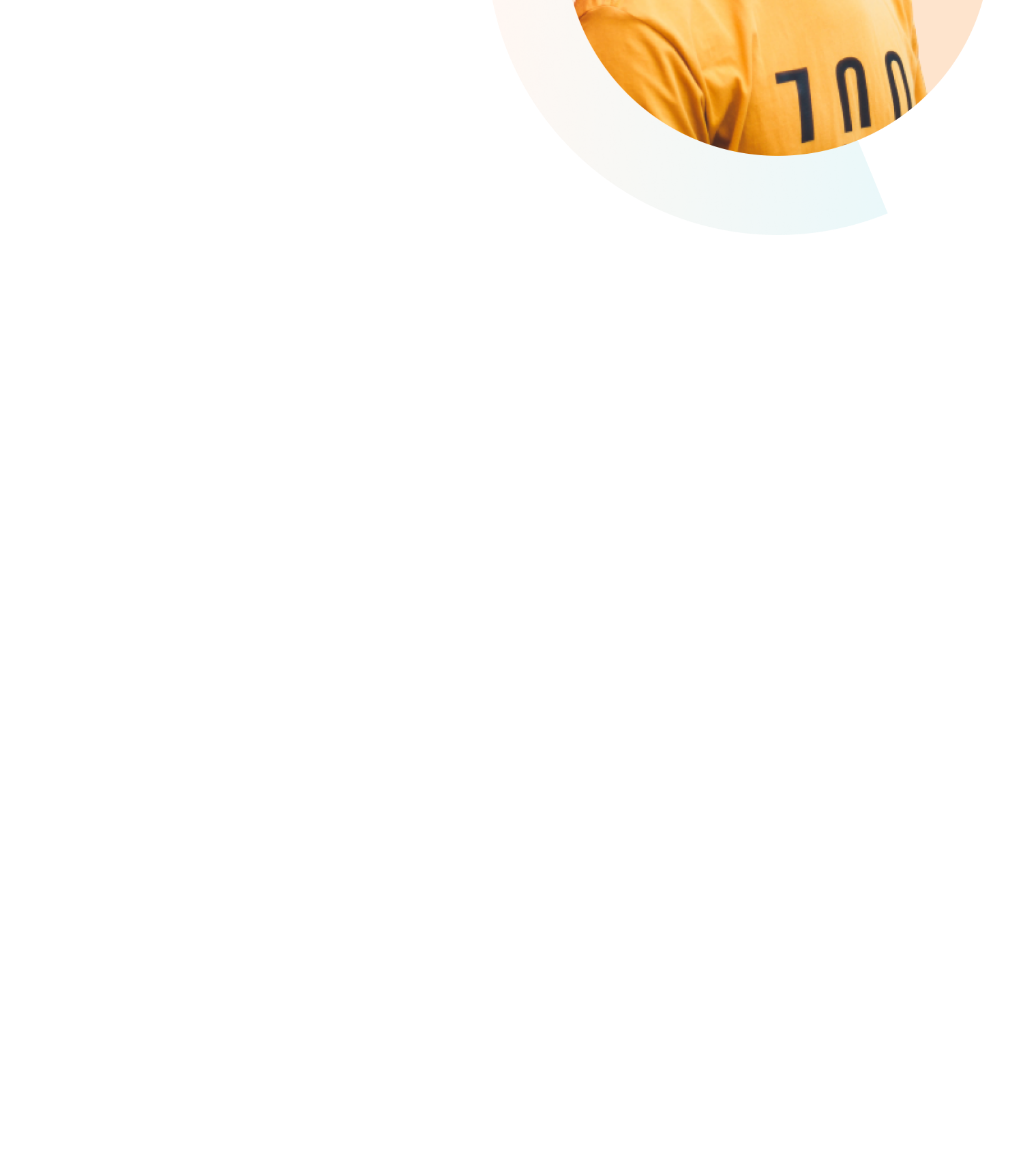
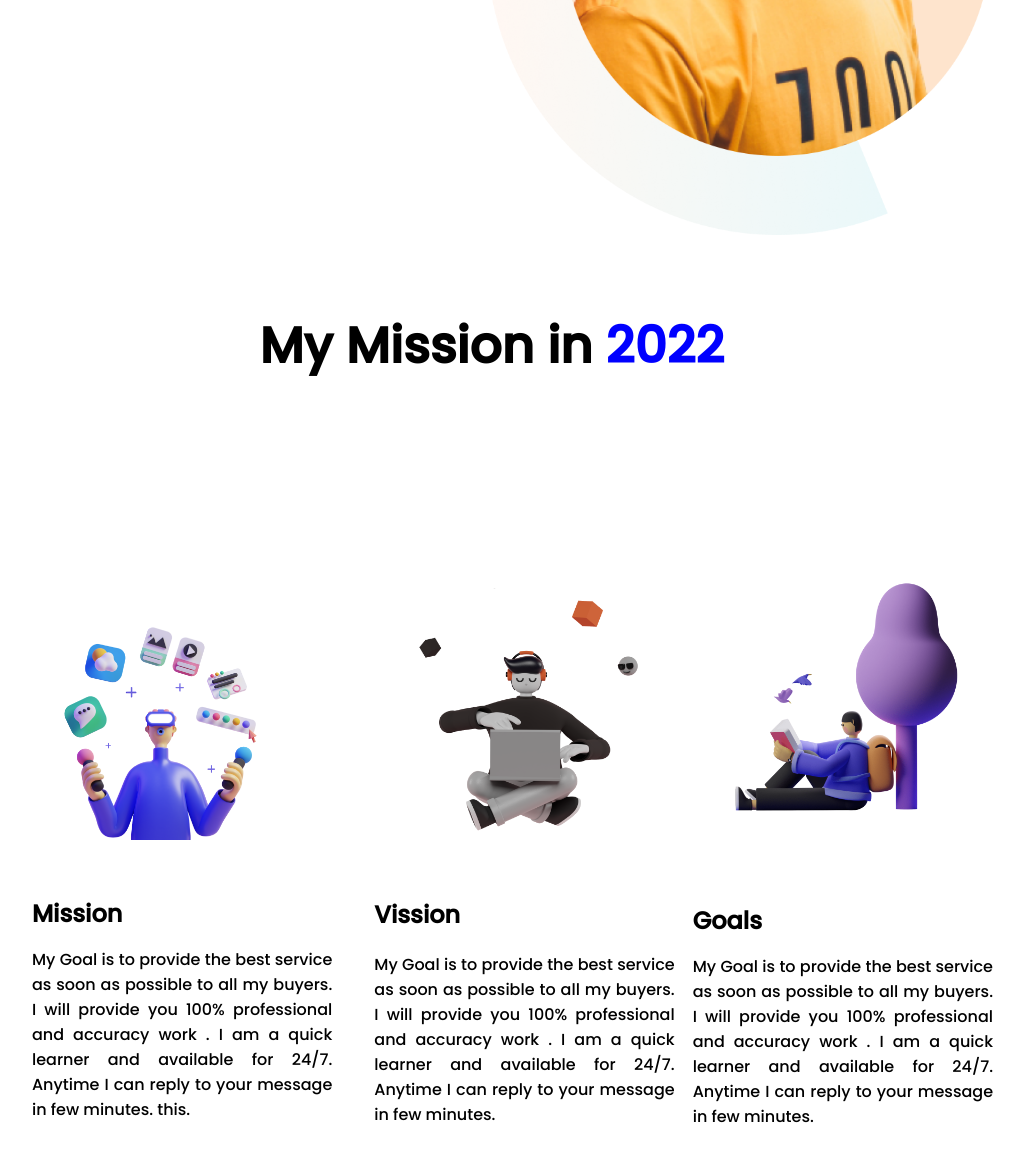
Before and after one commit to MONISANTO/mission-2022, a plain HTML site: page index.html in a window 1280 px wide. Shown: the part 565-1726 px from the top of the page, without its empty margins (153-1177 px from the left). Before the commit the page ends 865 px from the top, so only its background shows below. Drawn offline with Linux system fonts and the light colour scheme.

Commit message:
sectio-2and 3 added

```diff
--- a/index.html
+++ b/index.html
@@ -37,6 +37,35 @@
         </div>
     </section>
 
+    <section class="section-2">
+        <h1>My Mission in <span class="color-2022"> 2022 </span> </h1>
+    </section>
+
+    <section class="section-3">
+        <div class="div-2">
+            <img class="IL-1" src="illustrator-1.png" alt="">
+            <h2 class="IL-1">Mission</h2>
+            <p class="IL-1">My Goal is to provide the best service as soon as possible to all my buyers. I will
+                provide you 100% professional and accuracy work . I am a quick learner and available for 24/7. Anytime I
+                can reply to your message in few minutes.
+                this.</p>
+        </div>
+
+        <div class="div-2">
+            <img class="IL-2" src="illustrator-2.png" alt="">
+            <h2 class="IL-2"> Vission</h2>
+            <p class="IL-2"> My Goal is to provide the best service as soon as possible to all my buyers. I will
+                provide you 100% professional and accuracy work . I am a quick learner and available for 24/7. Anytime I
+                can reply to your message in few minutes. </p>
+        </div>
+        <div class="div-2">
+            <img class="IL-3" src="illustrator-3.png" alt="">
+            <h2 class="IL-3"> Goals</h2>
+            <p class="IL-3"> My Goal is to provide the best service as soon as possible to all my buyers. I will
+                provide you 100% professional and accuracy work . I am a quick learner and available for 24/7. Anytime I
+                can reply to your message in few minutes.</p>
+        </div>
+    </section>
 </body>
 
 </html>
--- a/style.css
+++ b/style.css
@@ -52,3 +52,48 @@ body{
     .marging-top1{
         margin-top: 7%;
     }
+    .section-2{
+        margin-left: 32%;
+
+
+    }
+    .color-2022{
+        color: blue;
+    }
+
+    .section-3{
+        display: flex;
+        padding: 14%;
+
+    }
+    .div-2{
+        width: 33%;
+        text-align: left;
+    }
+
+    ..div-2 image{
+        width: 100%;
+    }
+   .IL-1 {
+    width: 100%;
+    margin-bottom: 5%;
+    text-align: justify;
+    text-justify: inter-word;
+   }
+.IL-2{
+    width: 100%;
+    padding-left: 14%;
+    text-align: justify;
+    text-justify: inter-word;
+
+}
+
+.IL-3{
+    width: 100%;
+    margin-bottom: 2%;
+  padding-left: 20%;
+    text-align: justify;
+    text-justify: inter-word;
+
+
+}
```
